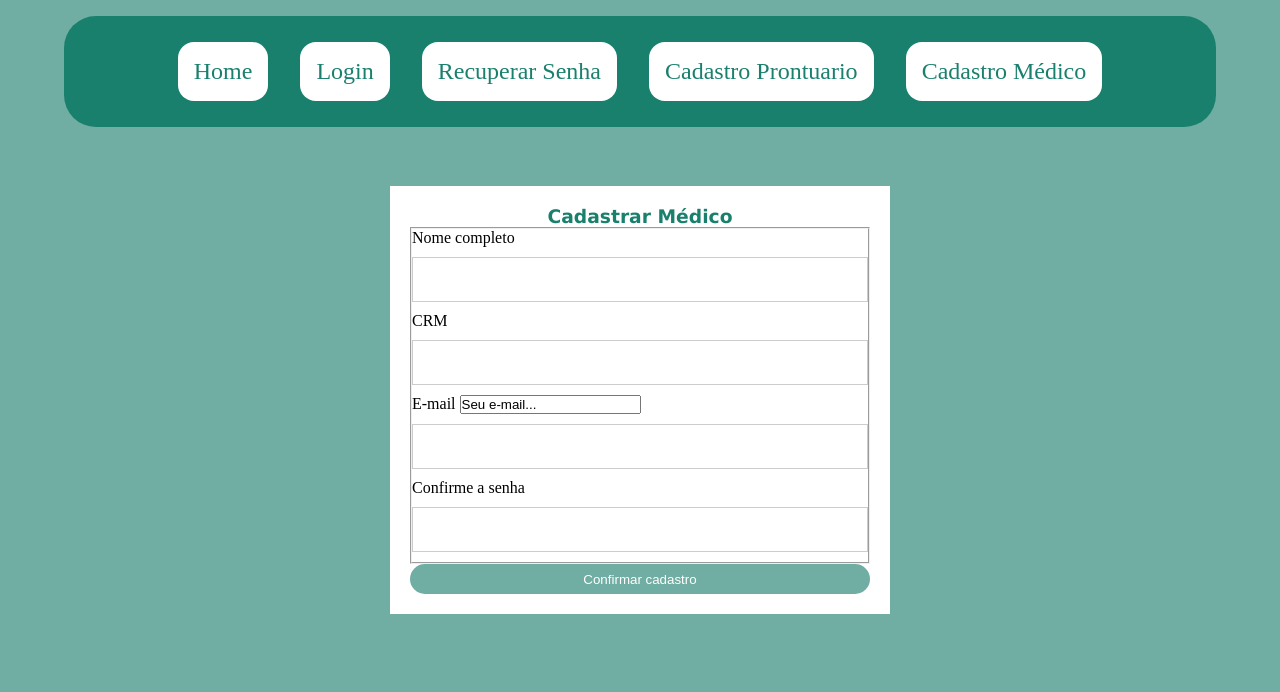
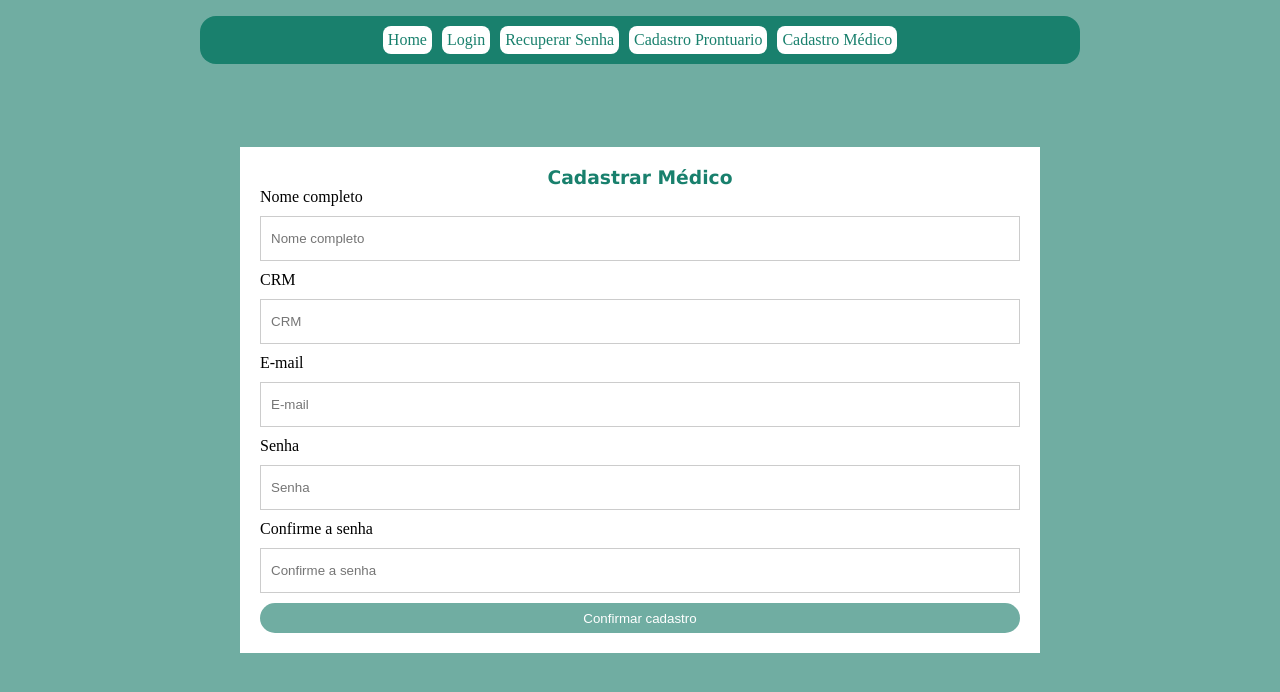
Before and after one commit to RodriguesAlonso/prontuariofacil, a Flask app: page /cadastro-medico in a window 1280 px wide. Shown: the top 692 px of the page. Run offline with Flask 2, Linux system fonts and the light colour scheme; some libraries are stand-ins or nearby versions.

Commit message:
fix style and jinja

```diff
--- a/prontuariofacil/ext/models/form.py
+++ b/prontuariofacil/ext/models/form.py
@@ -12,16 +12,18 @@ class Form_pront(FlaskForm):
     sus = wtf.StringField("SUS")
     alergia = wtf.StringField("Alergias")
     doenca = wtf.StringField("Doenças pré existentes")
-    historico = wtf.StringField("Histórico familiar")
+    historico = wtf.StringField(
+        "Histórico familiar",
+    )
     submit = wtf.SubmitField("Confirmar cadastro")
 
 
 class Form_medico(FlaskForm):
     nome = wtf.StringField("Nome completo", validators=[wtf.validators.DataRequired()])
     crm = wtf.StringField("CRM")
-    email = wtf.EmailField("E-mail", id="email", default="Seu e-mail...")
+    email = wtf.EmailField("E-mail", id="email")
     senha = wtf.PasswordField(
-        "senha",
+        "Senha",
         id="password",
         default="Sua senha...",
         validators=[wtf.validators.DataRequired()],
--- a/prontuariofacil/ext/site/static/css/style.css
+++ b/prontuariofacil/ext/site/static/css/style.css
@@ -8,12 +8,17 @@ body {
     background-color: #70ADA2;
 }
 
-.container01{
+.container{
+
+}
+
+.index{
+    text-align: center;
     display: flex;
     background-color: white;
-    max-width: 700px;
+    max-width: 880px;
+    min-width: 400px;
     height: 300px;
-    width: 70%;
     border-radius: 0.7rem;
     padding: 20px;
     position: absolute;
@@ -22,19 +27,18 @@ body {
     transform: translate(-50%, -50%);
     color: #19806d;
     font-family: 'Lucida Sans', 'Lucida Sans Regular', 'Lucida Grande', 'Lucida Sans Unicode', Geneva, Verdana, sans-serif;
-    justify-content:center;
     align-items: center;
     font-size: 2rem;
 }
 
 nav {
     width: 90%;
-    max-width: 1200px;
+    max-width: 880px;
     display: flex;
     margin: auto;
     margin-top: 1rem;
-    padding: 10px;
-    border-radius: 2rem;
+    padding: 5px;
+    border-radius: 1rem;
     background-color: #19806d;
     justify-content: center;
     flex-wrap: wrap;
@@ -42,18 +46,18 @@ nav {
 
 nav a {
     background-color: white;
-    padding: 1rem;
-    border-radius: 1rem;
-    margin: 1rem;
-    font-size: 1.5rem;
+    padding: 5px;
+    border-radius: 0.5rem;
+    margin: 5px;
+    font-size: 1rem;
     color: #19806d;
     text-decoration: none;
 }
 
 form {
     background-color: white;
-    max-width: 500px;
     width: 70%;
+    max-width: 800px;
     padding: 20px;
     position: absolute;
     left: 50%;
@@ -75,7 +79,22 @@ form input[type=password] {
     padding-left: 10px;
     margin: 10px 0;
 }
-
+#email{
+    width: 100%;
+    height: 45px;
+    border: 1px solid #ccc;
+    padding-left: 10px;
+    margin: 10px 0;
+}
+#nascimento{
+    width: 50%;
+    height: 45px;
+    border: 1px solid #ccc;
+    padding-left: 10px;
+    margin: 10px 10px;
+    text-align: center;
+    color: rgb(177, 175, 175);
+}
 form input[type=submit] {
     width: 100%;
     height: 30px;
@@ -114,8 +133,6 @@ form input[type=password]:focus {
     line-height: 183px;
     text-align: center;
     color: #FFFFFF;
-
-
 }
 
 
@@ -125,7 +142,7 @@ form input[type=password]:focus {
     height: 500px;
     position: absolute;
     left: 50%;
-    top: 42%;
+    top: 60%;
     border-radius: 5px;
     Width: 529px;
     Height: 520px;
@@ -136,9 +153,7 @@ form input[type=password]:focus {
 
 
 .card-top {
-
     text-align: center;
-
 }
 
 .card-group {
--- a/prontuariofacil/ext/site/templates/base.html
+++ b/prontuariofacil/ext/site/templates/base.html
@@ -14,6 +14,7 @@
 </head>
 
 <body>
+    <div class="container">
     <nav>
         <a href="{{url_for("site.index")}}">Home</a>
         <a href="{{url_for("site.login")}}">Login</a>
@@ -24,6 +25,7 @@
         {% block content %}
         <h1>Content</h1>
         {% endblock content%}
+    </div>
 
     <script src="{{url_for("site.static", filename="/js/script.js")}}"></script>
 </body>
--- a/prontuariofacil/ext/site/templates/cadastro_medico.html
+++ b/prontuariofacil/ext/site/templates/cadastro_medico.html
@@ -1,4 +1,6 @@
 {% extends "base.html" %}
+{% from 'macros.html' import form_field %}
+
 
 {% block title %}
 Cadastro Médico
@@ -9,33 +11,32 @@ Cadastro Médico
     <form action="{{url_for("site.cadastro_medic")}}" , method="post">
         <h3>Cadastrar Médico</h3>
         {{ form.csrf_token }}
-        <fieldset class="grid_medico">
+
             <div>
                 {{ form.hidden_tag() }}
                 {{ form.nome.label }}
-                {{ form.nome() }}
+                {{form_field(form.nome)}}
             </div>
             <div>
                 {{ form.hidden_tag() }}
                 {{ form.crm.label}}
-                {{ form.crm(id="nome")}}
+                {{form_field(form.crm)}}
             </div>
             <div>
                 {{ form.hidden_tag() }}
                 {{ form.email.label }}
-                {{ form.email(id="nome")}}
+                {{form_field(form.email,)}}
             </div>
             <div>
                 {{ form.hidden_tag() }}
-                {{ form.senhalabel }}
-                {{ form.senha(id="nome") }}
+                {{ form.senha.label }}
+                {{form_field(form.senha)}}
             </div>
             <div>
                 {{ form.hidden_tag() }}
                 {{ form.confirmar_senha.label }}
-                {{ form.confirmar_senha(id="nome") }}
+                {{form_field(form.confirmar_senha)}}
             </div>
-        </fieldset>
         {{ form.submit() }}
     </form>
 </div>
--- a/prontuariofacil/ext/site/templates/index.html
+++ b/prontuariofacil/ext/site/templates/index.html
@@ -6,8 +6,7 @@ Prontuario Facil
 
 
 {% block content %}
-
-<div class="container01">
+<div class="index">
     <div class="flexh1">
         <h1>Prontuario Facil</h1>
     </div>
--- /dev/null
+++ b/prontuariofacil/ext/site/templates/macros.html
@@ -0,0 +1,3 @@
+{% macro form_field(field) %}
+{{ field(placeholder=field.label.text) }}
+{% endmacro %}
--- a/prontuariofacil/ext/site/templates/recuperar_senha.html
+++ b/prontuariofacil/ext/site/templates/recuperar_senha.html
@@ -8,11 +8,10 @@
     Recuperar Senha
 </div>
 
-
     <div class="card">
         <form class="form" action="">
             <div class="card-top">
-                <h2 class="title">Pront Fácil</h2>
+                <h2>Pront Fácil</h2>
             </div>
 
             <div class="card-group">
```
Also changed, not shown: prontuariofacil/ext/site/templates/cadastro_prontuario.html (+17 -17 lines). Lines whose indentation alone changed are shown as unchanged.
